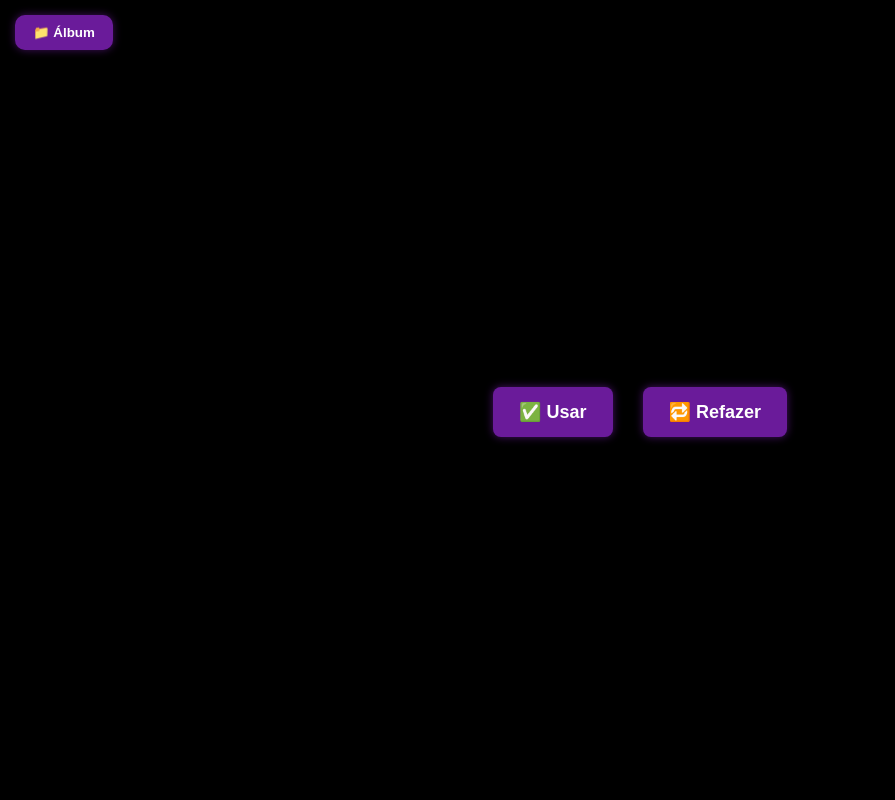
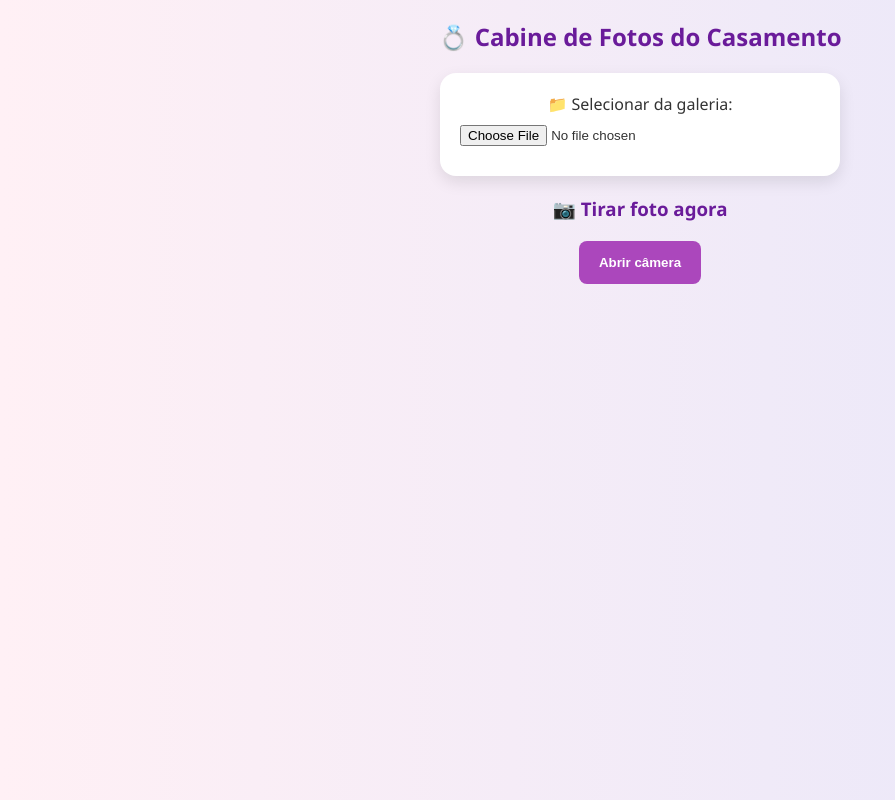
Before and after one commit to gabrielleite12/casamento, a Flask app: page / in a window 1280 px wide. Shown: the whole page, without its empty margins (0-895 px from the left). Run offline with Flask 3, Linux system fonts and the light colour scheme.

Commit message:
Update index.html

```diff
--- a/templates/index.html
+++ b/templates/index.html
@@ -1,366 +1,208 @@
 <!DOCTYPE html>
 <html lang="pt-br">
 <head>
-  <meta charset="UTF-8" />
-  <title>Capturar ou Enviar Imagem</title>
+  <meta charset="UTF-8">
+  <title>Cabine de Fotos - Casamento</title>
+  <meta name="viewport" content="width=device-width, initial-scale=1.0">
   <style>
-    /* Reset */
     * {
       box-sizing: border-box;
     }
-    body, html {
+
+    body {
       margin: 0;
-      padding: 0;
-      height: 100%;
-      background-color: black;
       font-family: 'Segoe UI', sans-serif;
-      overflow: hidden;
-      display: flex;
-      flex-direction: column;
-      justify-content: space-between;
+      background: linear-gradient(to right, #fff0f5, #e6e6fa);
+      color: #333;
+      text-align: center;
     }
 
-    /* Container total da câmera em full screen (menos barra superior de botões) */
-    #camera-container {
-      position: relative;
-      flex-grow: 1;
+    h2, h3 {
+      margin: 20px 0 10px;
+      color: #6a1b9a;
+    }
+
+    form {
+      margin: 20px auto;
+      max-width: 400px;
+      background: white;
+      padding: 20px;
+      border-radius: 16px;
+      box-shadow: 0 6px 16px rgba(0, 0, 0, 0.1);
+    }
+
+    input[type="file"] {
+      display: block;
+      margin: 10px auto;
+      width: 100%;
+    }
+
+    button {
+      padding: 14px 20px;
+      background-color: #ab47bc;
+      border: none;
+      border-radius: 8px;
+      color: white;
+      font-weight: bold;
+      margin: 10px 5px;
+      cursor: pointer;
+      transition: background 0.3s;
+    }
+
+    button:hover {
+      background-color: #8e24aa;
+    }
+
+    video {
       width: 100vw;
+      height: 100vh;
+      object-fit: cover;
+      position: fixed;
+      top: 0;
+      left: 0;
+      z-index: 999;
+      display: none;
+    }
+
+    #preview-fullscreen {
+      position: fixed;
+      top: 0;
+      left: 0;
+      width: 100vw;
+      height: 100vh;
       background-color: black;
-      display: flex;
+      display: none;
       justify-content: center;
       align-items: center;
-      overflow: hidden;
+      flex-direction: column;
+      z-index: 1000;
     }
 
-    video#camera {
-      height: 100%;
-      width: auto;
-      max-width: 100vw;
-      object-fit: contain; /* Mantém proporção dentro do container */
-      background-color: black;
-      border-radius: 0;
-      user-select: none;
+    #preview-img {
+      max-width: 100%;
+      max-height: 100vh;
     }
 
-    /* Barra superior para trocar câmera + fechar */
-    #top-controls {
-      position: absolute;
-      top: 10px;
-      right: 10px;
+    .overlay-buttons {
+      position: fixed;
+      bottom: 20px;
+      left: 50%;
+      transform: translateX(-50%);
+      z-index: 1001;
       display: flex;
-      gap: 12px;
-      z-index: 10;
-    }
-    #top-controls button {
-      background: rgba(255 255 255 / 0.15);
-      border-radius: 50%;
-      border: none;
-      color: white;
-      font-size: 22px;
-      width: 44px;
-      height: 44px;
-      cursor: pointer;
-      transition: background 0.3s ease;
-      display: flex;
+      gap: 15px;
+      flex-wrap: wrap;
       justify-content: center;
-      align-items: center;
-    }
-    #top-controls button:hover {
-      background: rgba(255 255 255 / 0.35);
     }
 
-    /* Barra inferior com botões */
-    #controls {
-      position: relative;
-      width: 100%;
-      padding: 16px 0;
-      background: rgba(0, 0, 0, 0.6);
-      display: flex;
-      justify-content: center;
-      gap: 40px;
-      align-items: center;
-      user-select: none;
-    }
-    #controls button {
-      width: 68px;
-      height: 68px;
-      border-radius: 50%;
-      border: none;
-      background: #ab47bc;
-      color: white;
-      font-size: 32px;
-      font-weight: bold;
-      cursor: pointer;
-      box-shadow: 0 0 10px #ab47bcaa;
-      transition: background 0.3s ease;
-      display: flex;
-      justify-content: center;
-      align-items: center;
-    }
-    #controls button:hover {
-      background: #8e24aa;
+    #abrirCamera {
+      margin-bottom: 10px;
     }
 
-    /* Preview container */
-    #preview-container {
-      display: none;
-      position: fixed;
-      inset: 0;
-      background-color: black;
-      z-index: 20;
-      display: flex;
-      flex-direction: column;
-      justify-content: center;
-      align-items: center;
+    @media (max-width: 600px) {
+      form {
+        width: 90%;
       }
 
-    #preview-canvas, #preview-video {
-      max-width: 100vw;
-      max-height: 80vh;
-      border-radius: 12px;
-      background-color: black;
-      box-shadow: 0 0 15px #444;
+      button {
+        width: 100%;
       }
 
-    /* Controles preview */
-    #preview-controls {
-      margin-top: 24px;
-      display: flex;
-      gap: 30px;
+      .overlay-buttons {
+        bottom: 10px;
+        flex-direction: column;
       }
-
-    #preview-controls button,
-    #preview-controls form button {
-      padding: 14px 26px;
-      font-size: 18px;
-      border-radius: 8px;
-      border: none;
-      background: #6a1b9a;
-      color: white;
-      cursor: pointer;
-      font-weight: 600;
-      box-shadow: 0 0 8px #6a1b9aaa;
-      transition: background 0.3s ease;
-    }
-    #preview-controls button:hover,
-    #preview-controls form button:hover {
-      background: #4a148c;
-    }
-
-    /* Botão para abrir câmera */
-    #open-camera-btn {
-      margin: 20px auto;
-      background-color: #7b1fa2;
-      color: white;
-      border: none;
-      padding: 14px 36px;
-      font-size: 20px;
-      font-weight: 700;
-      border-radius: 12px;
-      cursor: pointer;
-      box-shadow: 0 0 15px #7b1fa2aa;
-      transition: background-color 0.3s ease;
-      display: block;
-    }
-    #open-camera-btn:hover {
-      background-color: #6a1b9a;
-    }
-
-    /* Botão visualizar álbum fixo no topo */
-    #album-btn {
-      position: fixed;
-      top: 15px;
-      left: 15px;
-      padding: 10px 18px;
-      background: #6a1b9a;
-      color: white;
-      border-radius: 10px;
-      border: none;
-      font-weight: 700;
-      cursor: pointer;
-      z-index: 30;
-      box-shadow: 0 0 8px #6a1b9a99;
-      transition: background-color 0.3s ease;
-    }
-    #album-btn:hover {
-      background: #4a148c;
     }
   </style>
 </head>
 <body>
+  <h2>💍 Cabine de Fotos do Casamento</h2>
 
-  <!-- Botão para visualizar álbum fixo -->
-  <form action="{{ url_for('album') }}" method="get">
-    <button id="album-btn" type="submit">📁 Álbum</button>
+  {% with messages = get_flashed_messages() %}
+    {% if messages %}
+      <ul>
+      {% for message in messages %}
+        <li>{{ message }}</li>
+      {% endfor %}
+      </ul>
+    {% endif %}
+  {% endwith %}
+
+  <form method="post" enctype="multipart/form-data" id="upload-form">
+    <label>
+      📁 Selecionar da galeria:
+      <input type="file" name="imagem" accept="image/*">
+    </label>
   </form>
 
-  <!-- Botão para abrir a câmera -->
-  <button id="open-camera-btn">📷 Abrir Câmera</button>
+  <h3>📷 Tirar foto agora</h3>
+  <button id="abrirCamera">Abrir câmera</button>
 
-  <!-- Container da câmera -->
-  <div id="camera-container" style="display:none;">
-    <video id="camera" autoplay muted playsinline></video>
-
-    <!-- Top controls: trocar câmera e fechar -->
-    <div id="top-controls">
-      <button id="switch-camera" title="Trocar câmera">🔄</button>
-      <button id="close-camera" title="Fechar câmera">✖</button>
+  <video id="camera" autoplay></video>
+  <div class="overlay-buttons" id="botoesCamera" style="display: none;">
+    <button id="capture">📸 Capturar</button>
   </div>
 
-    <!-- Botões de captura -->
-    <div id="controls">
-      <button id="capture" title="Capturar foto ou gravar vídeo">📸</button>
+  <!-- Tela de pré-visualização -->
+  <div id="preview-fullscreen">
+    <img id="preview-img" src="">
+    <div class="overlay-buttons">
+      <form method="post" enctype="multipart/form-data" id="photo-form">
+        <input type="hidden" name="captured_image" id="captured-image">
+        <button type="submit">✅ Usar esta foto</button>
+        <button type="button" onclick="refazer()">🔁 Tirar outra</button>
+      </form>
     </div>
   </div>
 
-  <!-- Preview da foto ou vídeo -->
-  <div id="preview-container">
-    <canvas id="preview-canvas" style="display:none;"></canvas>
-    <video id="preview-video" controls style="display:none;" playsinline></video>
+  <script>
+    const abrirCameraBtn = document.getElementById('abrirCamera');
+    const video = document.getElementById('camera');
+    const botoesCamera = document.getElementById('botoesCamera');
+    const previewFullscreen = document.getElementById('preview-fullscreen');
+    const previewImg = document.getElementById('preview-img');
+    const capturedImageInput = document.getElementById('captured-image');
+    let stream = null;
 
-    <div id="preview-controls">
-      <form method="post" enctype="multipart/form-data" id="save-form">
-        <input type="hidden" name="captured_image" id="captured-image" />
-        <input type="hidden" name="captured_video" id="captured-video" />
-        <button type="submit">✅ Usar</button>
-      </form>
-      <button onclick="refazer()">🔁 Refazer</button>
-    </div>
-  </div>
-
-  <audio id="shutter-sound" src="https://actions.google.com/sounds/v1/camera/camera_click.ogg"></audio>
-
-  <script>
-    let stream = null;
-    let mediaRecorder = null;
-    let chunks = [];
-    let usingFrontCamera = false;
-
-    const openCameraBtn = document.getElementById('open-camera-btn');
-    const cameraContainer = document.getElementById('camera-container');
-    const video = document.getElementById('camera');
-    const previewCanvas = document.getElementById('preview-canvas');
-    const previewContainer = document.getElementById('preview-container');
-    const previewVideo = document.getElementById('preview-video');
-    const shutterSound = document.getElementById('shutter-sound');
-    const capturedImageInput = document.getElementById('captured-image');
-    const capturedVideoInput = document.getElementById('captured-video');
-
-    // Função para iniciar a câmera
-    async function startCamera() {
-      if (stream) {
-        stream.getTracks().forEach(track => track.stop());
-      }
-      const constraints = {
-        video: { facingMode: usingFrontCamera ? "user" : "environment" },
-        audio: true
-      };
-      try {
-        stream = await navigator.mediaDevices.getUserMedia(constraints);
+    abrirCameraBtn.addEventListener('click', () => {
+      navigator.mediaDevices.getUserMedia({ video: { facingMode: 'environment' }, audio: false })
+        .then(s => {
+          stream = s;
           video.srcObject = stream;
-      } catch (err) {
+          video.style.display = 'block';
+          botoesCamera.style.display = 'flex';
+          abrirCameraBtn.style.display = 'none';
+        })
+        .catch(err => {
           alert("Erro ao acessar a câmera: " + err.message);
-      }
-    }
-
-    // Abrir câmera só ao clicar no botão
-    openCameraBtn.onclick = () => {
-      openCameraBtn.style.display = 'none';
-      cameraContainer.style.display = 'flex';
-      startCamera();
-    };
-
-    // Trocar câmera
-    document.getElementById('switch-camera').onclick = () => {
-      usingFrontCamera = !usingFrontCamera;
-      startCamera();
-    };
-
-    // Fechar câmera
-    document.getElementById('close-camera').onclick = () => {
-      if (stream) {
-        stream.getTracks().forEach(track => track.stop());
-      }
-      cameraContainer.style.display = 'none';
-      openCameraBtn.style.display = 'block';
-      refazer();
-    };
-
-    let pressTimer;
-    const captureBtn = document.getElementById('capture');
-
-    // Pressionar e segurar para gravar vídeo
-    captureBtn.addEventListener('mousedown', () => {
-      pressTimer = setTimeout(startRecording, 500);
+        });
     });
 
-    captureBtn.addEventListener('mouseup', () => {
-      if (mediaRecorder && mediaRecorder.state === "recording") {
-        stopRecording();
-      } else {
-        clearTimeout(pressTimer);
-        takePhoto();
-      }
+    document.getElementById('capture').addEventListener('click', () => {
+      const canvas = document.createElement('canvas');
+      canvas.width = video.videoWidth;
+      canvas.height = video.videoHeight;
+      const context = canvas.getContext('2d');
+      context.drawImage(video, 0, 0, canvas.width, canvas.height);
+
+      const dataURL = canvas.toDataURL('image/jpeg');
+      capturedImageInput.value = dataURL;
+      previewImg.src = dataURL;
+
+      // Parar câmera
+      video.pause();
+      stream.getTracks().forEach(track => track.stop());
+      video.style.display = 'none';
+      botoesCamera.style.display = 'none';
+
+      // Mostrar preview
+      previewFullscreen.style.display = 'flex';
     });
 
-    // Captura foto
-    function takePhoto() {
-      shutterSound.play();
-      const context = previewCanvas.getContext('2d');
-      previewCanvas.width = video.videoWidth;
-      previewCanvas.height = video.videoHeight;
-      context.drawImage(video, 0, 0);
-      const dataUrl = previewCanvas.toDataURL('image/jpeg');
-      capturedImageInput.value = dataUrl;
-      previewCanvas.style.display = 'block';
-      previewVideo.style.display = 'none';
-      previewContainer.style.display = 'flex';
-      cameraContainer.style.display = 'none';
-    }
-
-    // Iniciar gravação vídeo
-    function startRecording() {
-      chunks = [];
-      mediaRecorder = new MediaRecorder(stream);
-      mediaRecorder.ondataavailable = e => chunks.push(e.data);
-      mediaRecorder.onstop = () => {
-        const blob = new Blob(chunks, { type: 'video/webm' });
-        const videoURL = URL.createObjectURL(blob);
-        previewVideo.src = videoURL;
-        previewVideo.style.display = 'block';
-        previewCanvas.style.display = 'none';
-        previewContainer.style.display = 'flex';
-        cameraContainer.style.display = 'none';
-
-        const reader = new FileReader();
-        reader.onloadend = () => capturedVideoInput.value = reader.result;
-        reader.readAsDataURL(blob);
-      };
-      mediaRecorder.start();
-      // Limite 5 segundos para gravação
-      setTimeout(() => {
-        if (mediaRecorder.state === 'recording') {
-          stopRecording();
-        }
-      }, 5000);
-    }
-
-    function stopRecording() {
-      mediaRecorder.stop();
-    }
-
-    // Refazer: volta para abrir câmera
     function refazer() {
-      previewContainer.style.display = 'none';
-      previewCanvas.style.display = 'none';
-      previewVideo.style.display = 'none';
+      previewFullscreen.style.display = 'none';
       capturedImageInput.value = '';
-      capturedVideoInput.value = '';
-      if (!cameraContainer.style.display || cameraContainer.style.display === 'none') {
-        openCameraBtn.style.display = 'block';
-      } else {
-        cameraContainer.style.display = 'flex';
-      }
+      abrirCameraBtn.style.display = 'inline-block';
     }
   </script>
 </body>
```
Lines whose indentation alone changed are shown as unchanged.
